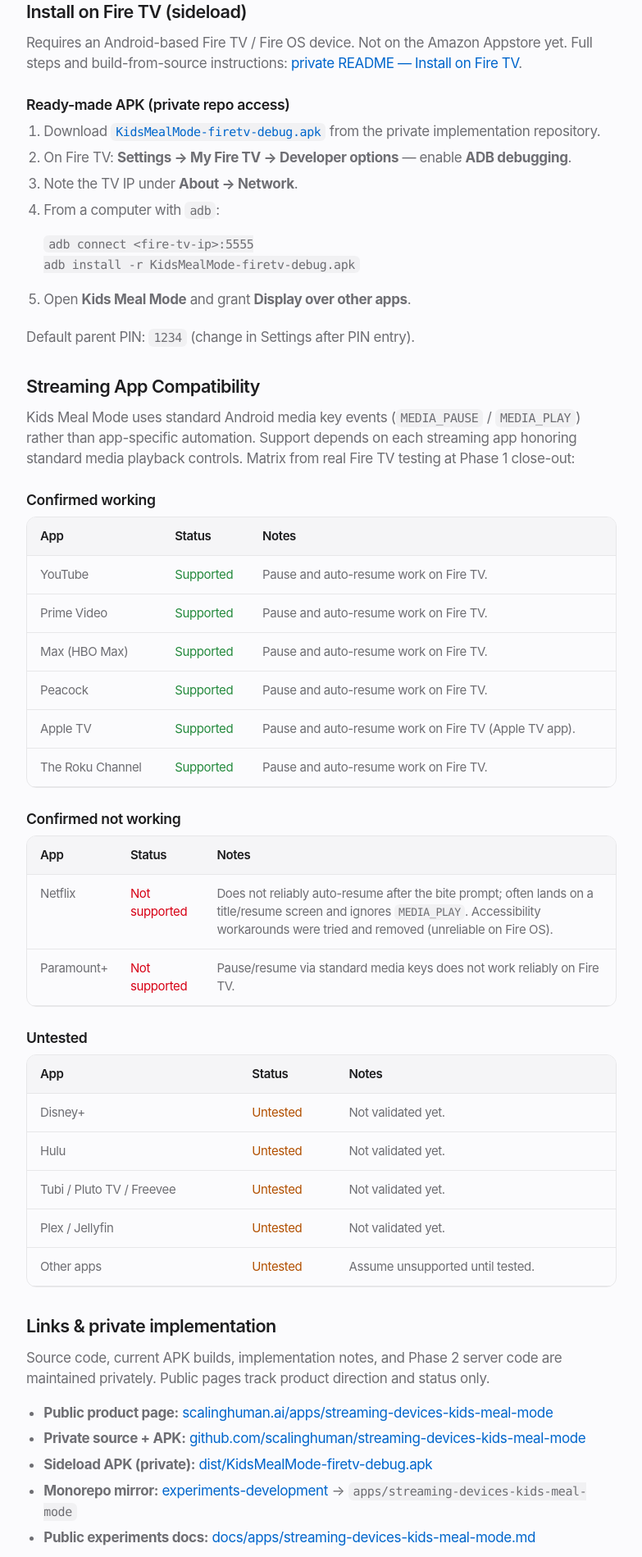
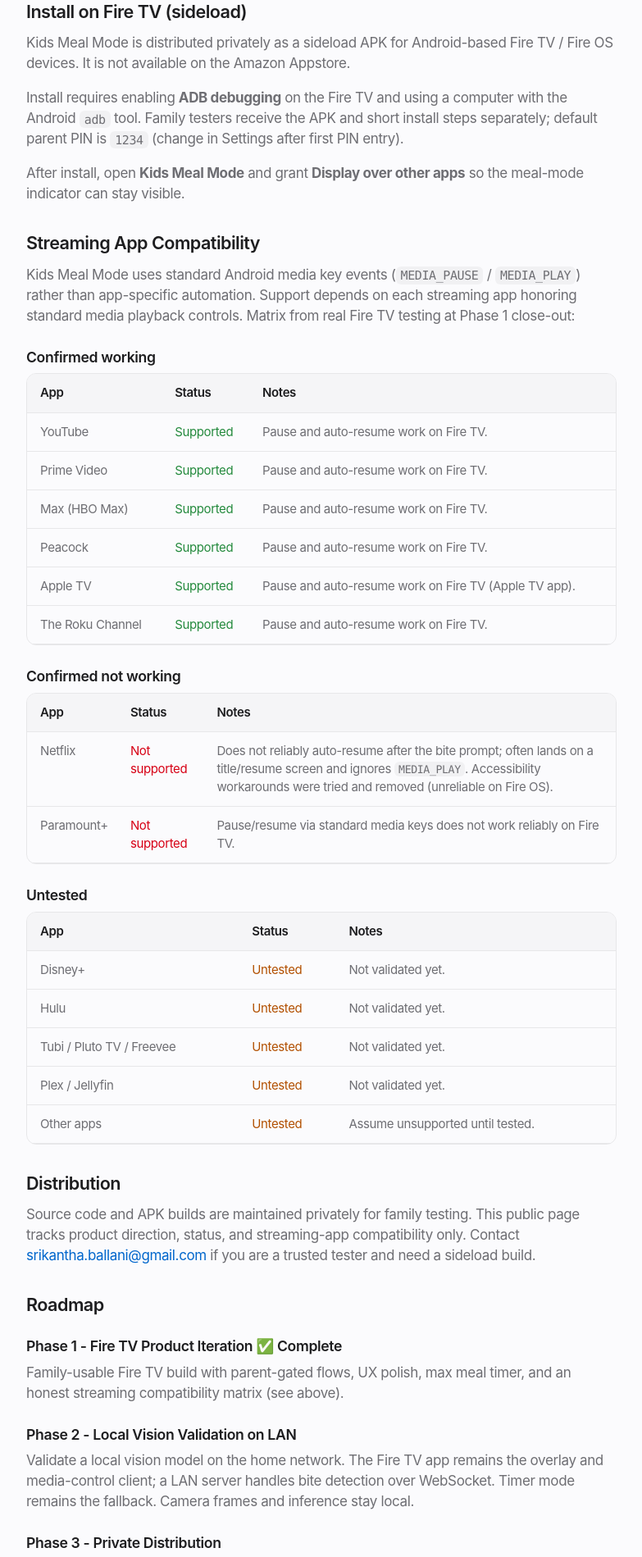
Before and after one commit to scalinghuman/website, an Astro site: page /apps/streaming-devices-kids-meal-mode in a window 1280 px wide. Shown: the part 1315-3214 px from the top of the page at 82% size, without its empty margins (248-1031 px from the left). Built offline with nearby package versions, Linux system fonts and the light colour scheme; Astro itself is replaced by a stand-in of ours; no server answers.

Commit message:
Remove private GitHub links from Kids Meal Mode public page
Public product page should not list private repos or APK paths.
Keep sideload distribution described as private tester access only.

```diff
--- a/src/pages/apps/streaming-devices-kids-meal-mode.astro
+++ b/src/pages/apps/streaming-devices-kids-meal-mode.astro
@@ -108,41 +108,21 @@ const app = appsBySlug["streaming-devices-kids-meal-mode"];
 
     <h2>Install on Fire TV (sideload)</h2>
     <p>
-      Requires an Android-based Fire TV / Fire OS device. Not on the Amazon
-      Appstore yet. Full steps and build-from-source instructions:
-      <a
-        href="https://github.com/scalinghuman/streaming-devices-kids-meal-mode#install-on-fire-tv-sideload"
-        rel="noopener noreferrer"
-        >private README — Install on Fire TV</a
-      >.
+      Kids Meal Mode is distributed privately as a sideload APK for Android-based
+      Fire TV / Fire OS devices. It is not available on the Amazon Appstore.
     </p>
-    <h3>Ready-made APK (private repo access)</h3>
-    <ol>
-      <li>
-        Download
-        <a
-          href="https://github.com/scalinghuman/streaming-devices-kids-meal-mode/blob/main/dist/KidsMealMode-firetv-debug.apk"
-          rel="noopener noreferrer"
-          ><code>KidsMealMode-firetv-debug.apk</code></a
-        >
-        from the private implementation repository.
-      </li>
-      <li>
-        On Fire TV: <strong>Settings → My Fire TV → Developer options</strong> —
-        enable <strong>ADB debugging</strong>.
-      </li>
-      <li>Note the TV IP under <strong>About → Network</strong>.</li>
-      <li>
-        From a computer with <code>adb</code>:
-        <pre><code>adb connect &lt;fire-tv-ip&gt;:5555
-adb install -r KidsMealMode-firetv-debug.apk</code></pre>
-      </li>
-      <li>
-        Open <strong>Kids Meal Mode</strong> and grant
-        <strong>Display over other apps</strong>.
-      </li>
-    </ol>
-    <p>Default parent PIN: <code>1234</code> (change in Settings after PIN entry).</p>
+    <p>
+      Install requires enabling <strong>ADB debugging</strong> on the Fire TV and
+      using a computer with the Android <code>adb</code> tool. Family testers
+      receive the APK and short install steps separately; default parent PIN is
+      <code>1234</code> (change in Settings after first PIN entry).
+    </p>
+    <p>
+      After install, open <strong>Kids Meal Mode</strong> and grant
+      <strong>Display over other apps</strong> so the meal-mode indicator can stay
+      visible.
+    </p>
+
 
     <h2>Streaming App Compatibility</h2>
     <p>
@@ -271,52 +251,15 @@ adb install -r KidsMealMode-firetv-debug.apk</code></pre>
       </table>
     </div>
 
-    <h2>Links &amp; private implementation</h2>
+    <h2>Distribution</h2>
     <p>
-      Source code, current APK builds, implementation notes, and Phase 2 server
-      code are maintained privately. Public pages track product direction and
-      status only.
+      Source code and APK builds are maintained privately for family testing.
+      This public page tracks product direction, status, and streaming-app
+      compatibility only. Contact
+      <a href="mailto:srikantha.ballani@gmail.com">srikantha.ballani@gmail.com</a>
+      if you are a trusted tester and need a sideload build.
     </p>
-    <ul>
-      <li>
-        <strong>Public product page:</strong>
-        <a href="https://scalinghuman.ai/apps/streaming-devices-kids-meal-mode"
-          >scalinghuman.ai/apps/streaming-devices-kids-meal-mode</a
-        >
-      </li>
-      <li>
-        <strong>Private source + APK:</strong>
-        <a
-          href="https://github.com/scalinghuman/streaming-devices-kids-meal-mode"
-          rel="noopener noreferrer"
-          >github.com/scalinghuman/streaming-devices-kids-meal-mode</a
-        >
-      </li>
-      <li>
-        <strong>Sideload APK (private):</strong>
-        <a
-          href="https://github.com/scalinghuman/streaming-devices-kids-meal-mode/blob/main/dist/KidsMealMode-firetv-debug.apk"
-          rel="noopener noreferrer"
-          >dist/KidsMealMode-firetv-debug.apk</a
-        >
-      </li>
-      <li>
-        <strong>Monorepo mirror:</strong>
-        <a
-          href="https://github.com/scalinghuman/experiments-development"
-          rel="noopener noreferrer">experiments-development</a
-        >
-        → <code>apps/streaming-devices-kids-meal-mode</code>
-      </li>
-      <li>
-        <strong>Public experiments docs:</strong>
-        <a
-          href="https://github.com/scalinghuman/experiments/blob/main/docs/apps/streaming-devices-kids-meal-mode.md"
-          rel="noopener noreferrer"
-          >docs/apps/streaming-devices-kids-meal-mode.md</a
-        >
-      </li>
-    </ul>
+
 
     <h2>Roadmap</h2>
 
```
